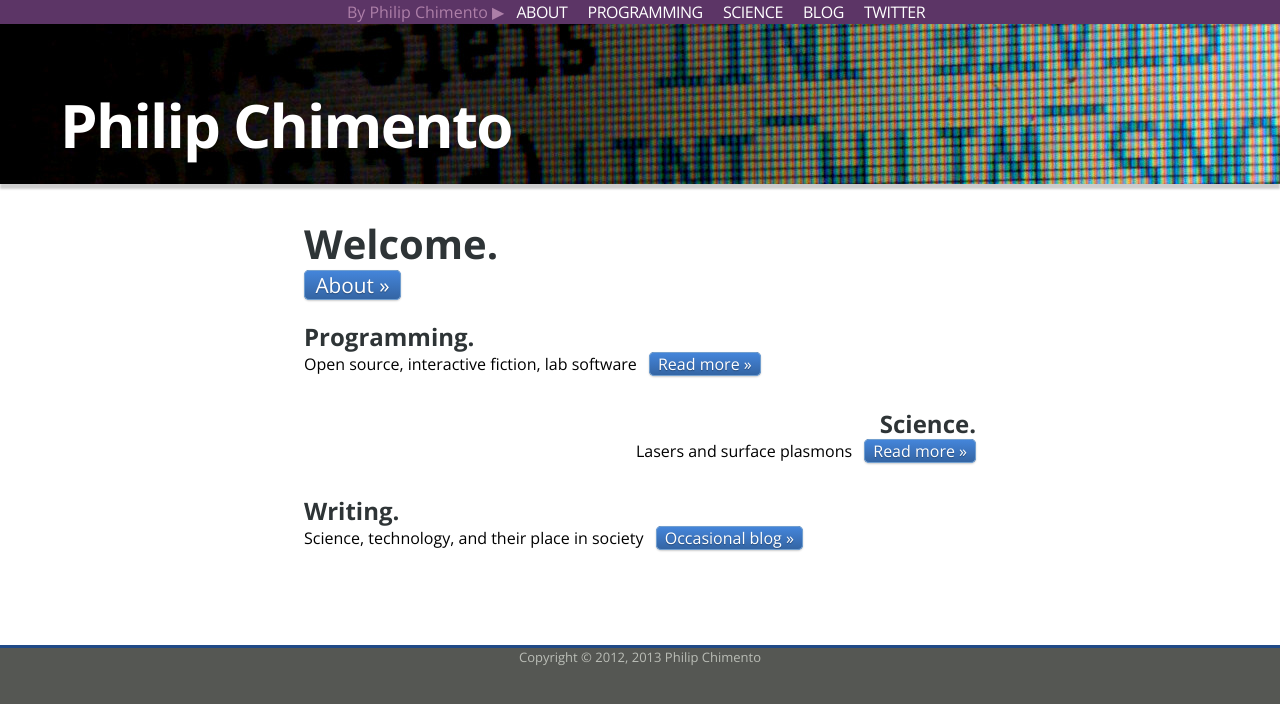
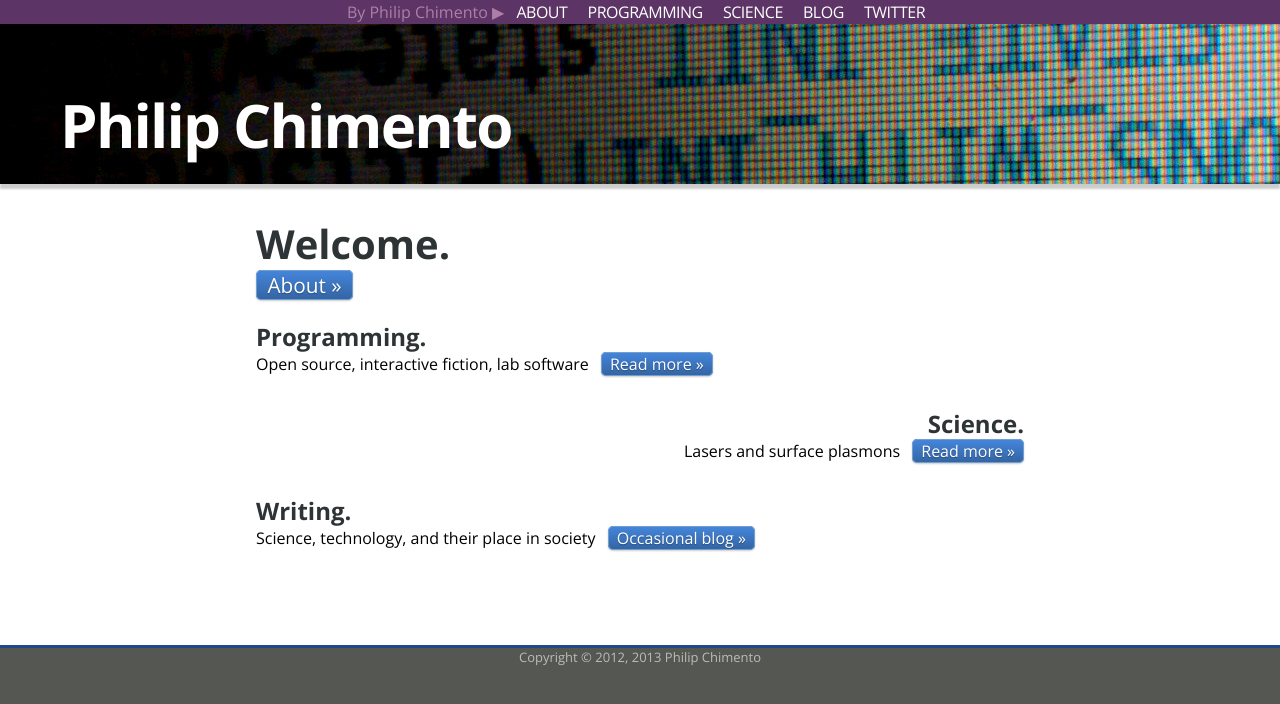
Before and after one commit to ptomato/ptomato.github.com, a Jekyll site: the page built from index.html, in a window 1280 px wide. Shown: the top 704 px of the page. Built offline with Jekyll 4.4.1, drawn with Linux system fonts in a browser that asks for light colours.

Commit message:
Slightly wider text body

```diff
--- a/css/awesome.css
+++ b/css/awesome.css
@@ -328,7 +328,7 @@ a.figure:hover {
 
 .content {
 	padding-bottom: 4em;
-	width: 42em;
+	width: 48em;
 	margin: 2em auto 0;
 	text-align: justify;
 }
```
